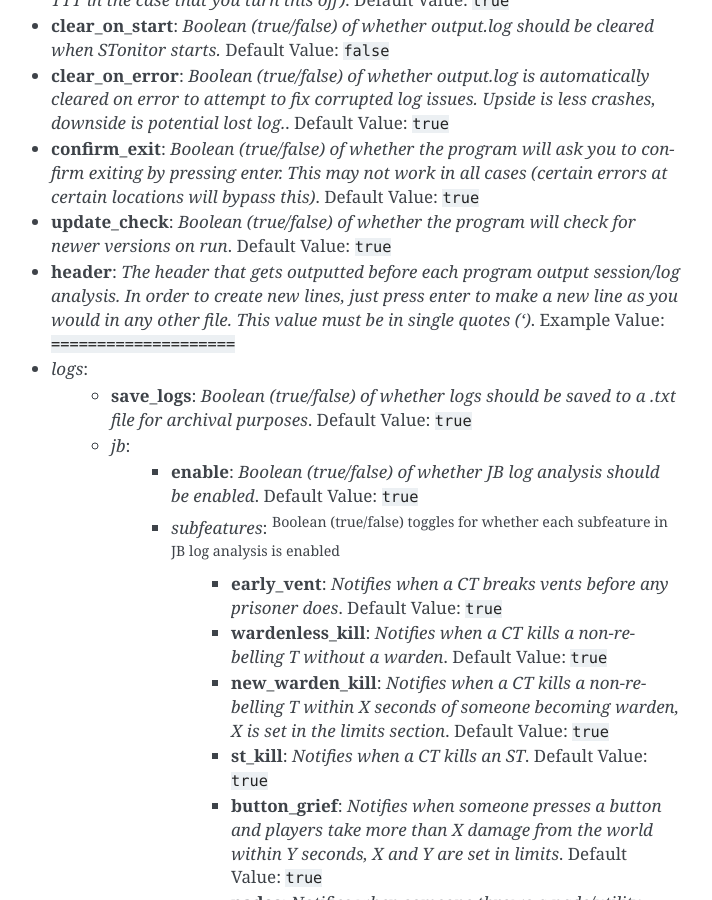
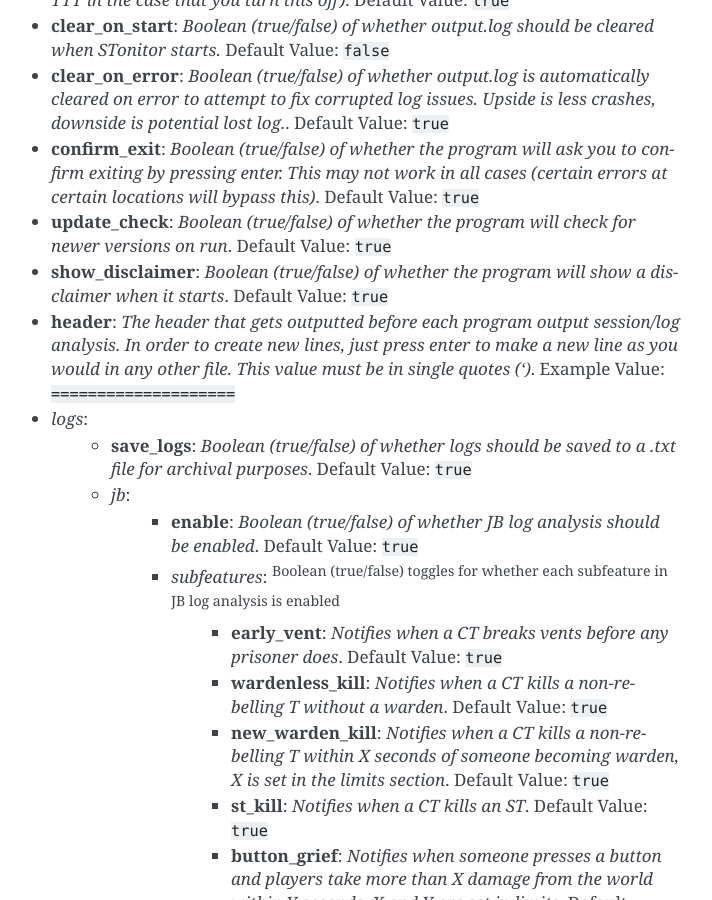
Before and after one commit to BLANK-TH/TSonitor, a Sphinx documentation site: the page built from docs/source/settings.rst, in a window 1280 px wide and 900 px high, scrolled down 475 px. Shown: the whole window, without its empty margins (399-1111 px from the left). Built offline with Sphinx 7.4.7, drawn with Linux system fonts in a browser that asks for light colours.

Commit message:
fix outdated settings.rst

```diff
--- a/docs/source/changelog.rst
+++ b/docs/source/changelog.rst
@@ -15,6 +15,7 @@ Fixed
 ^^^^^^^
 * Outdated default GameME link for eGO
 * Ensured that users can see the FileNotFound error when searching for output.log
+* Added missing settings value to documentation page
 
 [2.2.0] - 2022-11-04
 ---------------------
--- a/docs/source/settings.rst
+++ b/docs/source/settings.rst
@@ -10,6 +10,7 @@ Here's a list of all of the currently available settings parameters, and what th
 - **clear_on_error**: *Boolean (true/false) of whether output.log is automatically cleared on error to attempt to fix corrupted log issues. Upside is less crashes, downside is potential lost log.*. Default Value: ``true``
 - **confirm_exit**: *Boolean (true/false) of whether the program will ask you to confirm exiting by pressing enter. This may not work in all cases (certain errors at certain locations will bypass this)*. Default Value: ``true``
 - **update_check**: *Boolean (true/false) of whether the program will check for newer versions on run*. Default Value: ``true``
+- **show_disclaimer**: *Boolean (true/false) of whether the program will show a disclaimer when it starts*. Default Value: ``true``
 - **header**: *The header that gets outputted before each program output session/log analysis. In order to create new lines, just press enter to make a new line as you would in any other file. This value must be in single quotes (')*. Example Value: ``====================``
 - *logs*:
     - **save_logs**: *Boolean (true/false) of whether logs should be saved to a .txt file for archival purposes*. Default Value: ``true``
```
